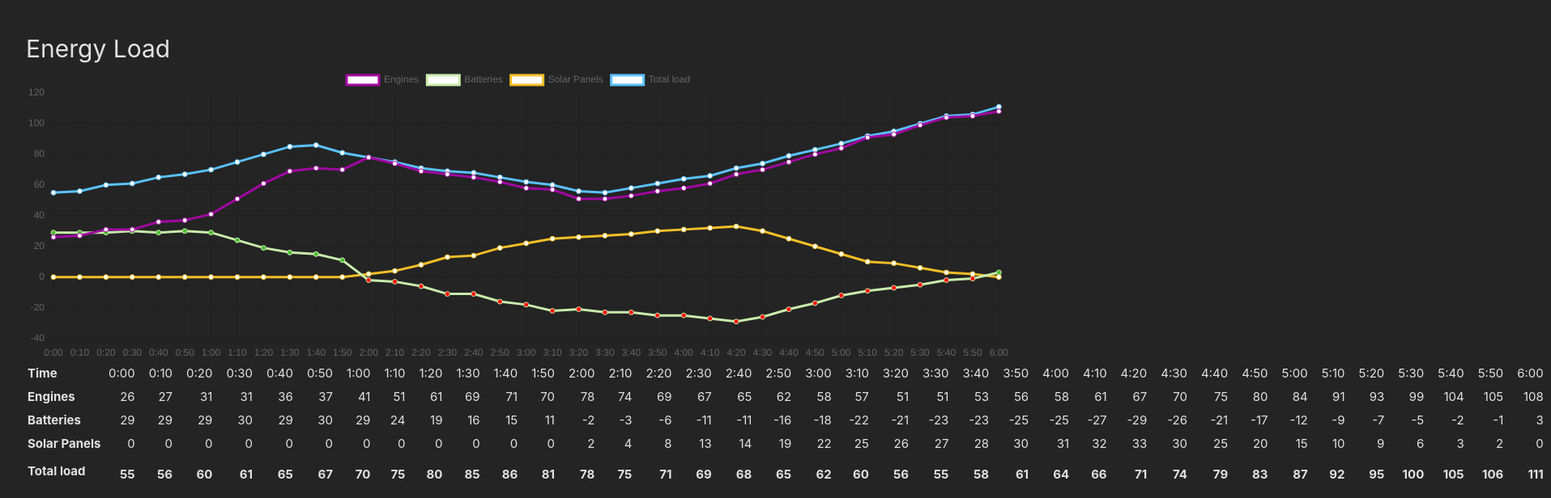
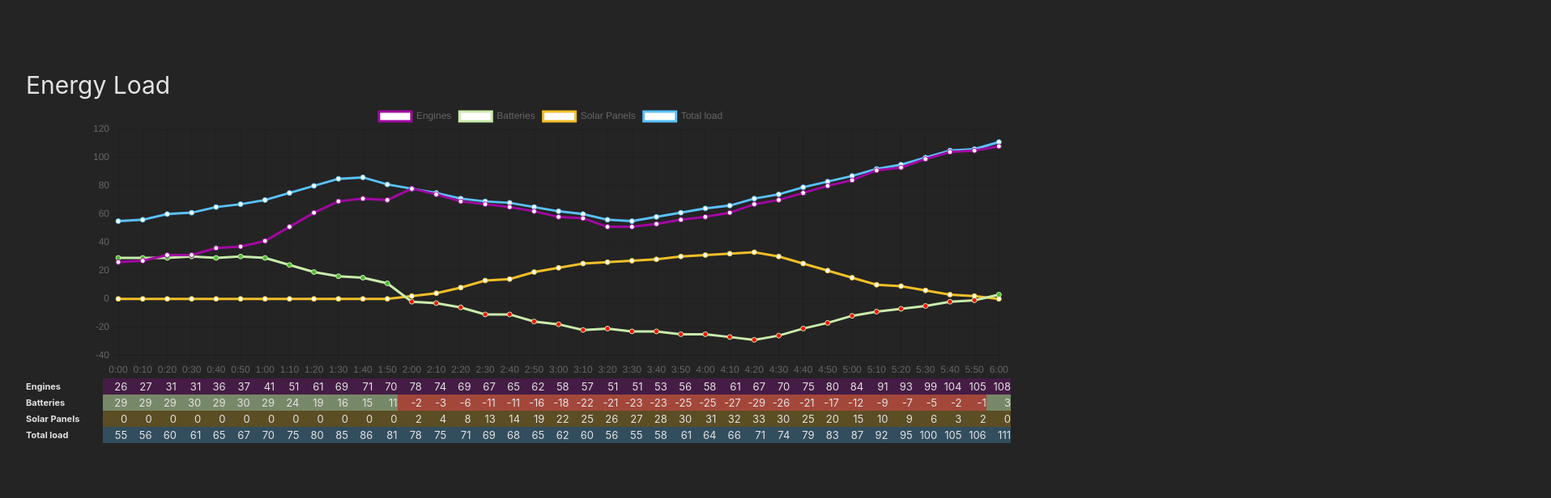
Before and after one commit to fabiandarga/energy-load-display, a Vue app: page / in a window 1280 px wide. Shown: the part 80-696 px from the top of the page at 81% size, 1915 px wide, since content can reach past the window. Built offline with nearby package versions, Linux system fonts and the light colour scheme.

Commit message:
change layout and style all parts

```diff
--- a/src/App.vue
+++ b/src/App.vue
@@ -16,23 +16,7 @@ import EnergyLoad from "./pages/EnergyLoad.vue";
 header {
   line-height: 1.5;
 }
-
-.logo {
-  display: block;
-  margin: 0 auto 2rem;
-}
-
-@media (min-width: 1024px) {
-  header {
-    display: flex;
-    place-items: center;
-    padding-right: calc(var(--section-gap) / 2);
-  }
-
-  header .wrapper {
-    display: flex;
-    place-items: flex-start;
-    flex-wrap: wrap;
-  }
+main {
+  width: 100%;
 }
 </style>
--- a/src/assets/main.css
+++ b/src/assets/main.css
@@ -1,6 +1,7 @@
 @import './base.css';
 
 #app {
+  width: 100%;
   max-width: 1280px;
   margin: 0 auto;
   padding: 2rem;
--- a/src/components/EnergyLoadTable.vue
+++ b/src/components/EnergyLoadTable.vue
@@ -5,30 +5,49 @@ import loadData from "../data/loadData";
 const res = loadData();
 
 const { head, data } = res;
-const dataByColumn = flipTable(data);
+const dataByColumn = flipTable(data).slice(1);
 </script>
 
 <template>
-  <table class="energyLoadTable">
-    <tr v-for="(title, index) in head" :key="title">
-      <th>{{ title }}</th>
-      <td v-for="entry in dataByColumn[index]" :key="entry">{{ entry }}</td>
-    </tr>
-  </table>
+  <div class="energyLoadTable">
+    <div v-for="(title, index) in head" :key="title" class="energyLoadTableRow">
+      <div
+        v-for="entry in dataByColumn[index]"
+        :key="entry"
+        :class="{ negative: entry < 0 }"
+      >
+        {{ entry }}
+      </div>
+    </div>
+  </div>
 </template>
 
 <style scoped>
-.energyLoadTable th {
-  font-weight: bold;
-  text-align: start;
-  white-space: nowrap;
-  padding: 0.1em 0;
+.energyLoadTableRow {
+  display: grid;
+  grid-auto-columns: 1fr;
+  grid-auto-flow: column;
 }
-.energyLoadTable td {
+.energyLoadTableRow div {
   text-align: end;
-  padding: 0.1em 0.5em;
 }
-.energyLoadTable tr:last-child td {
+
+.energyLoadTableRow:nth-child(1) {
+  background: #a108a144;
+}
+.energyLoadTableRow:nth-child(2) {
+  background: #c9ecac80;
+}
+.energyLoadTableRow:nth-child(3) {
+  background: #f2bf2744;
+}
+.energyLoadTableRow:nth-child(4) {
+  background: #5ac1ff44;
+}
+.energyLoadTableRow div.negative {
+  background: #b0352ec7;
+}
+.energyLoadTableRow:last-child {
   padding-top: 0.7em;
   font-weight: bold;
 }
--- /dev/null
+++ b/src/components/EnergyLoadTableHead.vue
@@ -0,0 +1,23 @@
+<script setup lang="ts">
+import loadData from "../data/loadData";
+
+const res = loadData();
+
+const { head } = res;
+</script>
+
+<template>
+  <div class="energyLoadTableHead">
+    <div v-for="title in head.slice(1)" :key="title">
+      {{ title }}
+    </div>
+  </div>
+</template>
+
+<style scoped>
+.energyLoadTableHead div {
+  font-weight: bold;
+  text-align: start;
+  white-space: nowrap;
+}
+</style>
--- a/src/pages/EnergyLoad.vue
+++ b/src/pages/EnergyLoad.vue
@@ -1,6 +1,7 @@
 <script setup lang="ts">
 import EnergyLoadChart from "@/components/EnergyLoadChart.vue";
 import EnergyLoadTable from "@/components/EnergyLoadTable.vue";
+import EnergyLoadTableHead from "@/components/EnergyLoadTableHead.vue";
 import flipTable from "@/utils/flipTable";
 import loadData from "../data/loadData";
 
@@ -11,12 +12,43 @@ const dataByColumn = flipTable(data);
 </script>
 
 <template>
-  <section>
+  <section class="energyLoad">
     <EnergyLoadChart
+      class="chart"
       :columns="dataByColumn.slice(1)"
       :labels="head.slice(1)"
       :time-stops="dataByColumn[0]"
     />
-    <EnergyLoadTable />
+    <EnergyLoadTableHead class="tableHead" :labels="head.slice(1)" />
+    <EnergyLoadTable class="table" />
   </section>
 </template>
+
+<style scoped>
+.energyLoad {
+  display: grid;
+  grid-template-columns: 80px minmax(0, 100%);
+  grid-template-rows: auto auto;
+  width: 100%;
+}
+.energyLoad > * {
+  min-width: 0px;
+}
+.chart {
+  grid-row: 1;
+  grid-column: 2;
+}
+.tableHead {
+  grid-row: 2;
+  grid-column: 1;
+  font-size: 11px;
+  line-height: 20px;
+}
+.table {
+  grid-row: 2;
+  grid-column: 2;
+  font-size: 13px;
+  line-height: 20px;
+  margin-left: 15px;
+}
+</style>
```
